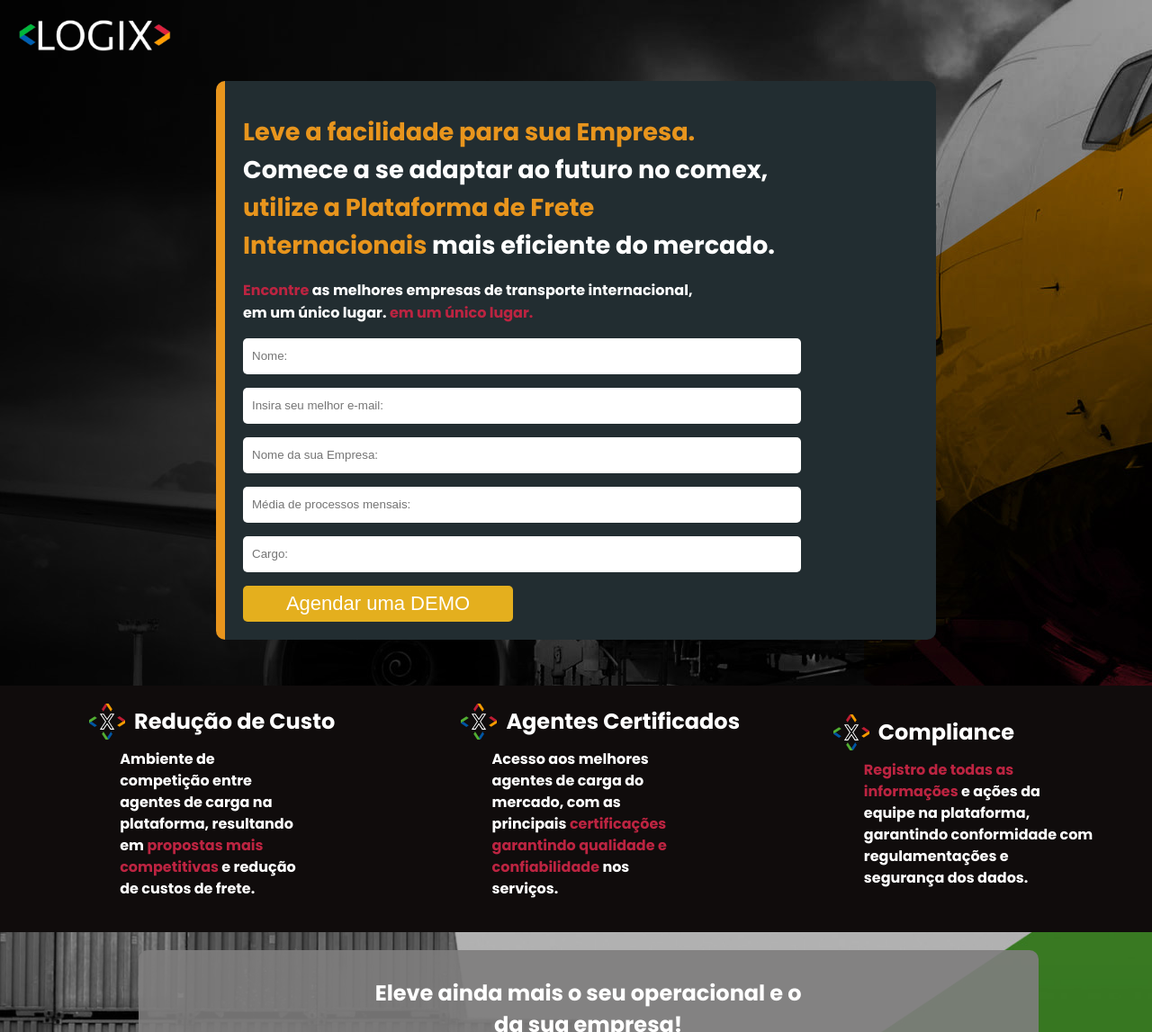
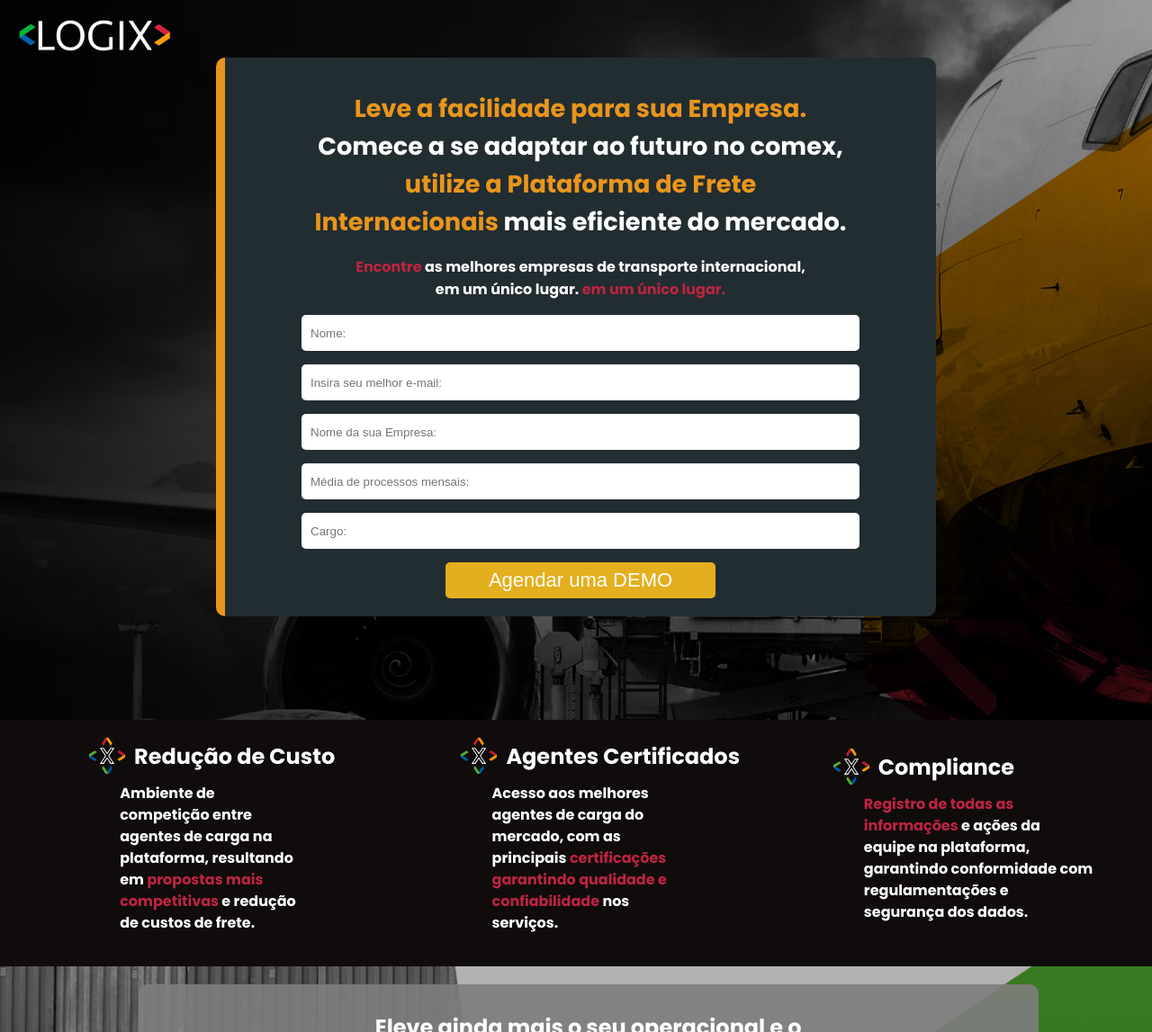
Before and after one commit to Beatriz-cloud/logixflash, a plain HTML site: page index.html in a window 1280 px wide. Shown: the top 1147 px of the page at 90% size. Drawn offline with Linux system fonts and the light colour scheme.

Commit message:
Update style.css

```diff
--- a/style.css
+++ b/style.css
@@ -1,16 +1,13 @@
 body {
+    background-image: url(img/fundo02_c.jpg);
     margin: 0;
     padding: 0;
     justify-content: center;
     align-items: center;
     background-color: #f0f0f0;
     font-family: 'Poppins', sans-serif;
-    background-image: url(img/fundo02_c.jpg);
-    background-repeat: no-repeat;
 }
 
-
-/* Posicionamento do logo */
 .logo {
     position: absolute;
     top: 20px;
@@ -21,7 +18,7 @@ body {
     width: 170px;
 }
 
-/* Estilos do formulário */
+/*formulário */
 #cadastro {
     background-color: rgba(34, 45, 49, 255);
     width: 90%;
@@ -34,12 +31,11 @@ body {
     flex-direction: column;
     gap: 15px;
     border-radius: 10px;
-    margin-top: 7%;
+    margin-top: 5%;
     position: relative;
     /* Para ajustar o posicionamento */
     border-left: 10px solid #e8951d;
     /* Adiciona a borda amarela no canto esquerdo */
-
 }
 
 .inputs {
@@ -53,8 +49,6 @@ body {
     /* Espaçamento entre os inputs */
 }
 
-
-
 #button {
     background-color: rgb(228, 175, 30);
     width: 40%;
@@ -64,13 +58,11 @@ body {
     border: none;
     cursor: pointer;
     font-size: 22px;
-
 }
 
-.container {
+.container1 {
     text-align: center;
 }
-
 h1 {
 
     font-size: 30px;
@@ -87,8 +79,6 @@ h1 {
     color: #e8951d;
     font-size: 1.7rem;
 }
-
-
 .text-white {
     color: white;
     font-size: 1.7rem;
@@ -105,14 +95,13 @@ h1 {
 }
 
 /*Segunda parte da página*/
-#agentes {
+#agentes{
 
     width: 20%;
     height: 20%;
     background-color: #1c1b1b;
 
 }
-
 #agentes img {
 
     width: 20%;
@@ -125,16 +114,15 @@ h1 {
     width: 20%;
     height: 20%;
 }
-
-#custos {
+#custos{
     background-color: #1c1b1b;
     width: 20%;
     height: 20%;
 
 }
 
-#compliance {
-    background-color: #1c1b1b;
+#compliance{
+   background-color: #1c1b1b;
     width: 20%;
     height: 20%;
 
@@ -145,12 +133,10 @@ h1 {
     width: 20%;
     height: 20%;
 }
-
-h3 {
+h3{
     color: white;
     margin: 0;
 }
-
 /*Flexbox*/
 #second-section {
     display: flex;
@@ -158,7 +144,7 @@ h3 {
     align-items: center;
     background-color: #100c0c;
     padding: 20px;
-    margin-top: 4%;
+    margin-top: 9%;
 
 }
 
@@ -183,17 +169,17 @@ h3 {
 
 .logo-title h3 {
     font-size: x-large;
-    margin: 0;
-    white-space: nowrap;
-    overflow: visible;
-}
+        margin: 0;
+        white-space: nowrap;
+        overflow: visible;
+    }
+
 
 #second-section p {
     margin-left: 15%;
     margin-top: 10px;
     line-height: 1.5;
 }
-
 /*Terceira Container*/
 
 #terceira-section {
@@ -228,7 +214,6 @@ h3 {
     margin: 0;
     padding: 10px;
 }
-
 .container {
     display: flex; /* Cria um novo contêiner flexível para a imagem e o texto */
     justify-content: space-between; /* Espaça a imagem e o texto no contêiner */
```
